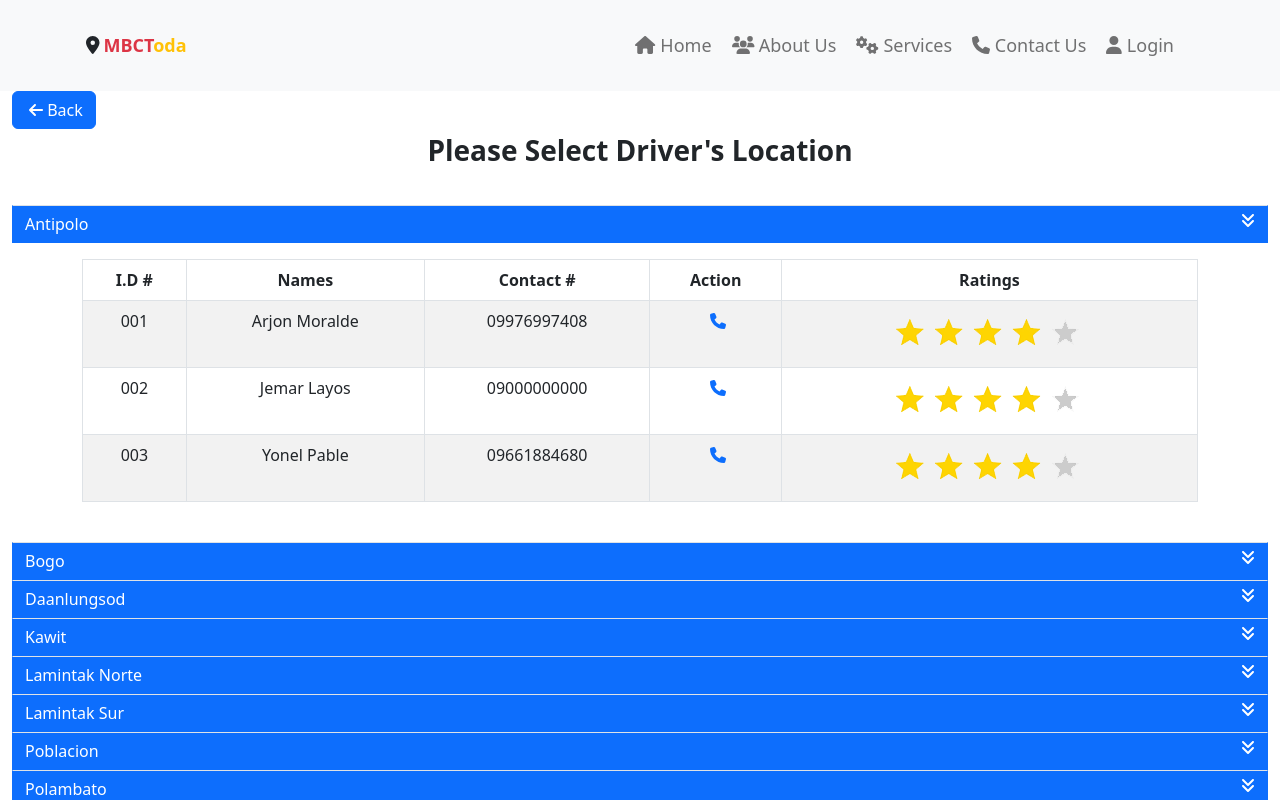
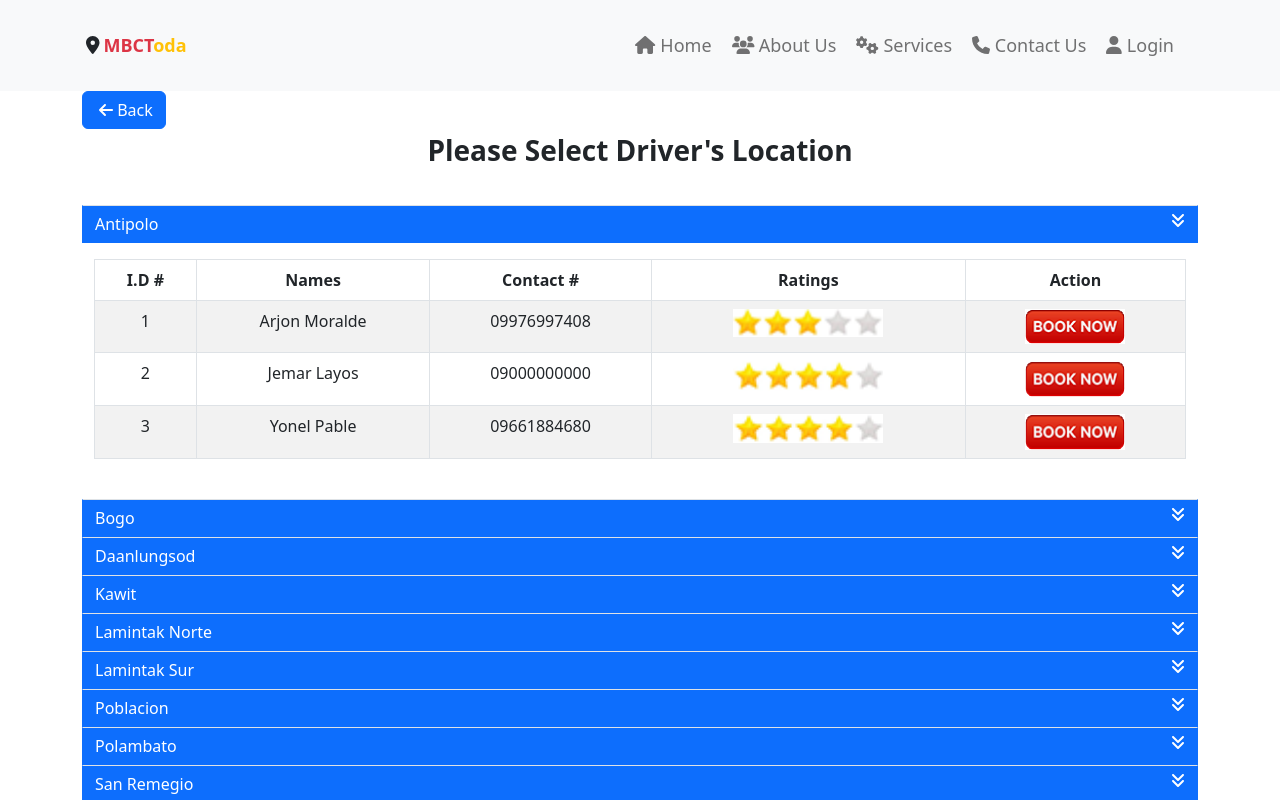
Before and after one commit to alaska25/mbctoda, a React (Create React App) app: page /memberlist in a window 1280 px wide. Both pictures are taken after a click on the button "Antipolo". Shown: the top 800 px of the page. Built offline with nearby package versions, Linux system fonts and the light colour scheme; no server answers; a web font is replaced by a local one.

Commit message:
updated code

```diff
--- a/src/pages/Antipolo.js
+++ b/src/pages/Antipolo.js
@@ -4,6 +4,9 @@ import Table from 'react-bootstrap/Table';
 import { Link } from "react-router-dom";
 import { faPhone, faArrowLeft, faAnglesDown } from "@fortawesome/free-solid-svg-icons";
 import { FontAwesomeIcon } from "@fortawesome/react-fontawesome";
+import img10 from "./images/book.png"
+import img11 from "./images/3star.png"
+import img12 from "./images/4star.png"
 export default function Antipolo(){
 	const [open, setOpen] = useState(false);
 	return(
@@ -26,31 +29,31 @@ export default function Antipolo(){
 			          		          <th>I.D&nbsp;#</th>
 			          		          <th>Names</th>
 			          		          <th>Contact #</th>
+			          		          <th>Ratings</th>
 			          		          <th>Action</th>
-			          		          <th>Ratings</th>
 			          		        </tr>
 			          		      </thead>
 			          		      <tbody>
 			          		        <tr>
-			          		          <td>001</td>
+			          		          <td>1</td>
 			          		          <td>Arjon Moralde</td>
 			          		          <td>09976997408</td>
-			          		          <td><a href="tel:09976997408"><FontAwesomeIcon icon={faPhone} className="ms-1"></FontAwesomeIcon></a></td>
-			          		           <td><img src="./images/4star.png" alt="ratings" className="img-fluid"/></td>
+			          		          <td><img src={img11} width="150" fluid/></td>
+			          		          <td><a href="tel:09976997408"><img src={img10} width="100" fluid/></a></td>
 			          		        </tr>
 			          		        <tr>
-			          		          <td>002</td>
+			          		          <td>2</td>
 			          		          <td>Jemar Layos</td>
 			          		          <td>09000000000</td>
-			          		          <td><a href="tel:09976997408"><FontAwesomeIcon icon={faPhone} className="ms-1"></FontAwesomeIcon></a></td>
-			          		           <td><img src="./images/4star.png" alt="ratings" className="img-fluid"/></td>
+			          		          <td><img src={img12} width="150" fluid/></td>
+			          		          <td><a href="tel:09000000000"><img src={img10} width="100" fluid/></a></td>
 			          		        </tr>
 			          		        <tr>
-			          		          <td>003</td>
+			          		          <td>3</td>
 			          		          <td>Yonel Pable</td>
 			          		          <td>09661884680</td>
-			          		          <td><a href="tel:09661884680"><FontAwesomeIcon icon={faPhone} className="ms-1"></FontAwesomeIcon></a></td>
-			          		           <td><img src="./images/4star.png" alt="ratings" className="img-fluid"/></td>
+			          		          <td><img src={img12} width="150" fluid/></td>
+			          		          <td><a href="tel:09661884680"><img src={img10} width="100" fluid/></a></td>
 			          		        </tr>
 
 			          		      </tbody>
--- a/src/pages/Bogo.js
+++ b/src/pages/Bogo.js
@@ -4,6 +4,9 @@ import Table from 'react-bootstrap/Table';
 import { Link } from "react-router-dom";
 import { faPhone, faArrowLeft, faAnglesDown } from "@fortawesome/free-solid-svg-icons";
 import { FontAwesomeIcon } from "@fortawesome/react-fontawesome";
+import img10 from "./images/book.png"
+import img11 from "./images/3star.png"
+import img12 from "./images/4star.png"
 export default function Bogo(){
 	const [open, setOpen] = useState(false);
 	return(
@@ -26,31 +29,31 @@ export default function Bogo(){
 			          		          <th>I.D&nbsp;#</th>
 			          		          <th>Names</th>
 			          		          <th>Contact #</th>
+			          		          <th>Ratings</th>
 			          		          <th>Action</th>
-			          		          <th>Ratings</th>
 			          		        </tr>
 			          		      </thead>
 			          		      <tbody>
 			          		        <tr>
-			          		          <td>001</td>
+			          		          <td>1</td>
 			          		          <td>Dennis</td>
 			          		          <td>09655866689</td>
-			          		          <td><a href="tel:09655866689"><FontAwesomeIcon icon={faPhone} className="ms-1"></FontAwesomeIcon></a></td>
-			          		           <td><img src="./images/4star.png" alt="ratings" className="img-fluid"/></td>
+			          		          <td><img src={img12} width="150" fluid/></td>
+			          		          <td><a href="tel:09655866689"><img src={img10} width="100" fluid/></a></td>
 			          		        </tr>
 			          		        <tr>
-			          		          <td>002</td>
+			          		          <td>2</td>
 			          		          <td>Quirico Camay</td>
 			          		          <td>09561135550</td>
-			          		          <td><a href="tel:09561135550"><FontAwesomeIcon icon={faPhone} className="ms-1"></FontAwesomeIcon></a></td>
-			          		           <td><img src="./images/4star.png" alt="ratings" className="img-fluid"/></td>
+			          		          <td><img src={img11} width="150" fluid/></td>
+			          		          <td><a href="tel:09561135550"><img src={img10} width="100" fluid/></a></td>
 			          		        </tr>
 			          		        <tr>
-			          		          <td>003</td>
+			          		          <td>3</td>
 			          		          <td>Joel Estorba</td>
 			          		          <td>09263102985</td>
-			          		          <td><a href="tel:09561135550"><FontAwesomeIcon icon={faPhone} className="ms-1"></FontAwesomeIcon></a></td>
-			          		           <td><img src="./images/4star.png" alt="ratings" className="img-fluid"/></td>
+			          		          <td><img src={img11} width="150" fluid/></td>
+			          		          <td><a href="tel:09263102985"><img src={img10} width="100" fluid/></a></td>
 			          		        </tr>
 
 
--- a/src/pages/Daanlungsod.js
+++ b/src/pages/Daanlungsod.js
@@ -4,6 +4,9 @@ import Table from 'react-bootstrap/Table';
 import { Link } from "react-router-dom";
 import { faPhone, faArrowLeft, faAnglesDown } from "@fortawesome/free-solid-svg-icons";
 import { FontAwesomeIcon } from "@fortawesome/react-fontawesome";
+import img10 from "./images/book.png"
+import img11 from "./images/3star.png"
+import img12 from "./images/4star.png"
 export default function Daanlungsod(){
 	const [open, setOpen] = useState(false);
 	return(
@@ -26,38 +29,38 @@ export default function Daanlungsod(){
 			          		          <th>I.D&nbsp;#</th>
 			          		          <th>Names</th>
 			          		          <th>Contact #</th>
+			          		          <th>Ratings</th>
 			          		          <th>Action</th>
-			          		          <th>Ratings</th>
 			          		        </tr>
 			          		      </thead>
 			          		      <tbody>
 			          		        <tr>
-			          		          <td>001</td>
+			          		          <td>1</td>
 			          		          <td>Ben Baring</td>
 			          		          <td>09261263719</td>
-			          		          <td><a href="tel:09261263719"><FontAwesomeIcon icon={faPhone} className="ms-1"></FontAwesomeIcon></a></td>
-			          		           <td><img src="./images/4star.png" alt="ratings" className="img-fluid"/></td>
+			          		          <td><img src={img12} width="150" fluid/></td>
+			          		          <td><a href="tel:09261263719"><img src={img10} width="100" fluid/></a></td>
 			          		        </tr>
 			          		        <tr>
-			          		          <td>002</td>
+			          		          <td>2</td>
 			          		          <td>Marvin Baring</td>
 			          		          <td>09222090957</td>
-			          		          <td><a href="tel:09222090957"><FontAwesomeIcon icon={faPhone} className="ms-1"></FontAwesomeIcon></a></td>
-			          		           <td><img src="./images/4star.png" alt="ratings" className="img-fluid"/></td>
+			          		          <td><img src={img12} width="150" fluid/></td>
+			          		          <td><a href="tel:09222090957"><img src={img10} width="100" fluid/></a></td>
 			          		        </tr>
 			          		        <tr>
-			          		          <td>003</td>
+			          		          <td>3</td>
 			          		          <td>Amando Villegas</td>
 			          		          <td>09324711214</td>
-			          		          <td><a href="tel:09324711214"><FontAwesomeIcon icon={faPhone} className="ms-1"></FontAwesomeIcon></a></td>
-			          		           <td><img src="./images/4star.png" alt="ratings" className="img-fluid"/></td>
+			          		          <td><img src={img12} width="150" fluid/></td>
+			          		          <td><a href="tel:09324711214"><img src={img10} width="100" fluid/></a></td>
 			          		        </tr>
 			          		        <tr>
-			          		          <td>004</td>
+			          		          <td>4</td>
 			          		          <td>Joselito Chua</td>
 			          		          <td>09184789095</td>
-			          		          <td><a href="tel:09184789095"><FontAwesomeIcon icon={faPhone} className="ms-1"></FontAwesomeIcon></a></td>
-			          		           <td><img src="./images/4star.png" alt="ratings" className="img-fluid"/></td>
+			          		          <td><img src={img12} width="150" fluid/></td>
+			          		          <td><a href="tel:09184789095"><img src={img10} width="100" fluid/></a></td>
 			          		        </tr>
 
 			          		      </tbody>
--- a/src/pages/Kawit.js
+++ b/src/pages/Kawit.js
@@ -4,6 +4,9 @@ import Table from 'react-bootstrap/Table';
 import { Link } from "react-router-dom";
 import { faPhone, faArrowLeft, faAnglesDown } from "@fortawesome/free-solid-svg-icons";
 import { FontAwesomeIcon } from "@fortawesome/react-fontawesome";
+import img10 from "./images/book.png"
+import img11 from "./images/3star.png"
+import img12 from "./images/4star.png"
 export default function Kawit(){
 	const [open, setOpen] = useState(false);
 	return(
@@ -26,31 +29,31 @@ export default function Kawit(){
 			          		          <th>I.D&nbsp;#</th>
 			          		          <th>Names</th>
 			          		          <th>Contact #</th>
+			          		          <th>Ratings</th>
 			          		          <th>Action</th>
-			          		          <th>Ratings</th>
 			          		        </tr>
 			          		      </thead>
 			          		      <tbody>
 			          		        <tr>
-			          		          <td>001</td>
+			          		          <td>1</td>
 			          		          <td>Lunie Apas</td>
 			          		          <td>09050651099</td>
-			          		          <td><a href="tel:09050651099"><FontAwesomeIcon icon={faPhone} className="ms-1"></FontAwesomeIcon></a></td>
-			          		           <td><img src="./images/4star.png" alt="ratings" className="img-fluid"/></td>
+			          		          <td><img src={img12} width="150" fluid/></td>
+			          		          <td><a href="tel:09050651099"><img src={img10} width="100" fluid/></a></td>
 			          		        </tr>
 			          		        <tr>
-			          		          <td>002</td>
+			          		          <td>2</td>
 			          		          <td>Vicente Sabang</td>
 			          		          <td>09293272892</td>
-			          		          <td><a href="tel:09293272892"><FontAwesomeIcon icon={faPhone} className="ms-1"></FontAwesomeIcon></a></td>
-			          		           <td><img src="./images/4star.png" alt="ratings" className="img-fluid"/></td>
+			          		          <td><img src={img12} width="150" fluid/></td>
+			          		          <td><a href="tel:09293272892"><img src={img10} width="100" fluid/></a></td>
 			          		        </tr>
 			          		        <tr>
-			          		          <td>003</td>
+			          		          <td>3</td>
 			          		          <td>Richard DelaPena</td>
 			          		          <td>09066329982</td>
-			          		          <td><a href="tel:09066329982"><FontAwesomeIcon icon={faPhone} className="ms-1"></FontAwesomeIcon></a></td>
-			          		           <td><img src="./images/4star.png" alt="ratings" className="img-fluid"/></td>
+			          		          <td><img src={img12} width="150" fluid/></td>
+			          		          <td><a href="tel:09066329982"><img src={img10} width="100" fluid/></a></td>
 			          		        </tr>
 
 			          		      </tbody>
--- a/src/pages/LamintakNorte.js
+++ b/src/pages/LamintakNorte.js
@@ -4,6 +4,9 @@ import Table from 'react-bootstrap/Table';
 import { Link } from "react-router-dom";
 import { faPhone, faArrowLeft, faAnglesDown } from "@fortawesome/free-solid-svg-icons";
 import { FontAwesomeIcon } from "@fortawesome/react-fontawesome";
+import img10 from "./images/book.png"
+import img11 from "./images/3star.png"
+import img12 from "./images/4star.png"
 export default function LamintakNorte(){
 	const [open, setOpen] = useState(false);
 	return(
@@ -26,8 +29,8 @@ export default function LamintakNorte(){
 			          		          <th>I.D&nbsp;#</th>
 			          		          <th>Names</th>
 			          		          <th>Contact #</th>
+			          		          <th>Ratings</th>
 			          		          <th>Action</th>
-			          		          <th>Ratings</th>
 			          		        </tr>
 			          		      </thead>
 			          		      <tbody>
@@ -35,29 +38,29 @@ export default function LamintakNorte(){
 			          		          <td>1</td>
 			          		          <td>Rolando Cabagte</td>
 			          		          <td>09319196196</td>
-			          		          <td><a href="tel:09319196196"><FontAwesomeIcon icon={faPhone} className="ms-1"></FontAwesomeIcon></a></td>
-			          		           <td><img src="./images/4star.png" alt="ratings" className="img-fluid"/></td>
+			          		          <td><img src={img12} width="150" fluid/></td>
+			          		          <td><a href="tel:09319196196"><img src={img10} width="100" fluid/></a></td>
 			          		        </tr>
 			          		        <tr>
 			          		          <td>2</td>
 			          		          <td>Paulino Ursonal</td>
 			          		          <td>09511347137</td>
-			          		          <td><a href="tel:09511347137"><FontAwesomeIcon icon={faPhone} className="ms-1"></FontAwesomeIcon></a></td>
-			          		           <td><img src="./images/4star.png" alt="ratings" className="img-fluid"/></td>
+			          		          <td><img src={img12} width="150" fluid/></td>
+			          		          <td><a href="tel:09511347137"><img src={img10} width="100" fluid/></a></td>
 			          		        </tr>
 			          		        <tr>
 			          		          <td>3</td>
 			          		          <td>Fred Cortes</td>
 			          		          <td>09973853491</td>
-			          		          <td><a href="tel:09973853491"><FontAwesomeIcon icon={faPhone} className="ms-1"></FontAwesomeIcon></a></td>
-			          		           <td><img src="./images/4star.png" alt="ratings" className="img-fluid"/></td>
+			          		          <td><img src={img12} width="150" fluid/></td>
+			          		          <td><a href="tel:09973853491"><img src={img10} width="100" fluid/></a></td>
 			          		        </tr>
 			          		        <tr>
 			          		          <td>4</td>
 			          		          <td>Dario Yuson</td>
 			          		          <td>09551578464</td>
-			          		          <td><a href="tel:09551578464"><FontAwesomeIcon icon={faPhone} className="ms-1"></FontAwesomeIcon></a></td>
-			          		           <td><img src="./images/4star.png" alt="ratings" className="img-fluid"/></td>
+			          		          <td><img src={img12} width="150" fluid/></td>
+			          		          <td><a href="tel:09551578464"><img src={img10} width="100" fluid/></a></td>
 			          		        </tr>
 
 			          		      </tbody>
--- a/src/pages/LamintakSur.js
+++ b/src/pages/LamintakSur.js
@@ -4,6 +4,9 @@ import Table from 'react-bootstrap/Table';
 import { Link } from "react-router-dom";
 import { faPhone, faArrowLeft, faAnglesDown } from "@fortawesome/free-solid-svg-icons";
 import { FontAwesomeIcon } from "@fortawesome/react-fontawesome";
+import img10 from "./images/book.png"
+import img11 from "./images/3star.png"
+import img12 from "./images/4star.png"
 export default function LamintakSur(){
 	const [open, setOpen] = useState(false);
 	return(
@@ -26,8 +29,8 @@ export default function LamintakSur(){
 			          		          <th>I.D&nbsp;#</th>
 			          		          <th>Names</th>
 			          		          <th>Contact #</th>
+			          		          <th>Ratings</th>
 			          		          <th>Action</th>
-			          		          <th>Ratings</th>
 			          		        </tr>
 			          		      </thead>
 			          		      <tbody>
@@ -35,22 +38,22 @@ export default function LamintakSur(){
 			          		          <td>1</td>
 			          		          <td>Joselito Ogatis</td>
 			          		          <td>09973369633</td>
-			          		          <td><a href="tel:09973369633"><FontAwesomeIcon icon={faPhone} className="ms-1"></FontAwesomeIcon></a></td>
-			          		           <td><img src="./images/4star.png" alt="ratings" className="img-fluid"/></td>
+			          		          <td><img src={img12} width="150" fluid/></td>
+			          		          <td><a href="tel:09973369633"><img src={img10} width="100" fluid/></a></td>
 			          		        </tr>
 			          		        <tr>
 			          		          <td>2</td>
 			          		          <td>Guillermo Delarama</td>
 			          		          <td>09362614196</td>
-			          		          <td><a href="tel:09362614196"><FontAwesomeIcon icon={faPhone} className="ms-1"></FontAwesomeIcon></a></td>
-			          		           <td><img src="./images/4star.png" alt="ratings" className="img-fluid"/></td>
+			          		          <td><img src={img12} width="150" fluid/></td>
+			          		          <td><a href="tel:09362614196"><img src={img10} width="100" fluid/></a></td>
 			          		        </tr>
 			          		        <tr>
 			          		          <td>3</td>
 			          		          <td>Jaime Otid</td>
 			          		          <td>09065549009</td>
-			          		          <td><a href="tel:09065549009"><FontAwesomeIcon icon={faPhone} className="ms-1"></FontAwesomeIcon></a></td>
-			          		           <td><img src="./images/4star.png" alt="ratings" className="img-fluid"/></td>
+			          		          <td><img src={img12} width="150" fluid/></td>
+			          		          <td><a href="tel:09065549009"><img src={img10} width="100" fluid/></a></td>
 			          		        </tr>
 
 			          		      </tbody>
--- a/src/pages/Medellin.js
+++ b/src/pages/Medellin.js
@@ -4,7 +4,9 @@ import Table from 'react-bootstrap/Table';
 import { Link } from "react-router-dom";
 import { faPhone, faArrowLeft, faAnglesDown} from "@fortawesome/free-solid-svg-icons";
 import { FontAwesomeIcon } from "@fortawesome/react-fontawesome";
-
+import img10 from "./images/book.png"
+import img11 from "./images/3star.png"
+import img12 from "./images/4star.png"
 export default function Medellin(){
 	const [open, setOpen] = useState(false);
 	return(
@@ -27,53 +29,53 @@ export default function Medellin(){
 		          			          <th>I.D&nbsp;#</th>
 		          			          <th>Names</th>
 		          			          <th>Contact #</th>
+		          			          <th>Ratings</th>
 		          			          <th>Action</th>
-		          			          <th>Ratings</th>
 		          			        </tr>
 		          			      </thead>
 		          			      <tbody>
 
 		          			        <tr>
-		          			          <td>001</td>
+		          			          <td>1</td>
 		          			          <td>Wilson</td>
-		          			          <td></td>
-		          			          <td><a href="tel:09494135052"><FontAwesomeIcon icon={faPhone} className="ms-1"></FontAwesomeIcon></a></td>
-		          			           <td><img src="./images/4star.png" alt="ratings" className="img-fluid h-20"/></td>
+		          			          <td>09000000000</td>
+		          			          <td><img src={img11} width="150" fluid/></td>
+		          			          <td><a href="tel:09000000000"><img src={img10} width="100" fluid/></a></td>
 		          			        </tr>
 		          			        <tr>
-		          			          <td>002</td>
+		          			          <td>2</td>
 		          			          <td>Rogelio</td>
-		          			          <td></td>
-		          			          <td><a href="tel:09494135052"><FontAwesomeIcon icon={faPhone} className="ms-1"></FontAwesomeIcon></a></td>
-		          			           <td><img src="./images/4star.png" alt="ratings" className="img-fluid h-20"/></td>
+		          			          <td>09000000000</td>
+		          			          <td><img src={img11} width="150" fluid/></td>
+		          			          <td><a href="tel:09000000000"><img src={img10} width="100" fluid/></a></td>
 		          			        </tr>
 		          			        <tr>
-		          			          <td>003</td>
+		          			          <td>3</td>
 		          			          <td>Roselma</td>
-		          			          <td></td>
-		          			          <td><a href="tel:09494135052"><FontAwesomeIcon icon={faPhone} className="ms-1"></FontAwesomeIcon></a></td>
-		          			           <td><img src="./images/4star.png" alt="ratings" className="img-fluid h-20"/></td>
+		          			          <td>09000000000</td>
+		          			          <td><img src={img11} width="150" fluid/></td>
+		          			          <td><a href="tel:09000000000"><img src={img10} width="100" fluid/></a></td>
 		          			        </tr>
 		          			        <tr>
-		          			          <td>004</td>
+		          			          <td>4</td>
 		          			          <td>Mateo</td>
-		          			          <td></td>
-		          			          <td><a href="tel:09494135052"><FontAwesomeIcon icon={faPhone} className="ms-1"></FontAwesomeIcon></a></td>
-		          			           <td><img src="./images/4star.png" alt="ratings" className="img-fluid h-20"/></td>
+		          			          <td>09000000000</td>
+		          			          <td><img src={img11} width="150" fluid/></td>
+		          			          <td><a href="tel:09000000000"><img src={img10} width="100" fluid/></a></td>
 		          			        </tr>
 		          			        <tr>
-		          			          <td>005</td>
+		          			          <td>5</td>
 		          			          <td>Pedro</td>
-		          			          <td></td>
-		          			          <td><a href="tel:09494135052"><FontAwesomeIcon icon={faPhone} className="ms-1"></FontAwesomeIcon></a></td>
-		          			           <td><img src="./images/4star.png" alt="ratings" className="img-fluid h-20"/></td>
+		          			          <td>09000000000</td>
+		          			          <td><img src={img11} width="150" fluid/></td>
+		          			          <td><a href="tel:09000000000"><img src={img10} width="100" fluid/></a></td>
 		          			        </tr>
 		          			        <tr>
-		          			          <td>006</td>
+		          			          <td>6</td>
 		          			          <td>Bienes</td>
-		          			          <td></td>
-		          			          <td><a href="tel:09494135052"><FontAwesomeIcon icon={faPhone} className="ms-1"></FontAwesomeIcon></a></td>
-		          			           <td><img src="./images/4star.png" alt="ratings" className="img-fluid h-20"/></td>
+		          			          <td>09000000000</td>
+		          			          <td><img src={img11} width="150" fluid/></td>
+		          			          <td><a href="tel:09000000000"><img src={img10} width="100" fluid/></a></td>
 		          			        </tr>
 		          			      </tbody>
 		          			    </Table>
--- a/src/pages/MemberList.js
+++ b/src/pages/MemberList.js
@@ -22,7 +22,7 @@ export default function MemberList(){
 
 	<>
 
-		<div className="container-fluid">
+		<div className="container">
 			<Button as={Link} to="/" eventKey="/" className=" bg-primary"><FontAwesomeIcon icon={faArrowLeft} className="ms-1"></FontAwesomeIcon>&nbsp;Back</Button>
 			<h3 className="text-center fw-bold">Please Select Driver's Location</h3><br/>
 		  <Antipolo /><br/>
--- a/src/pages/Polambato.js
+++ b/src/pages/Polambato.js
@@ -4,6 +4,9 @@ import Table from 'react-bootstrap/Table';
 import { Link } from "react-router-dom";
 import { faPhone, faArrowLeft, faAnglesDown } from "@fortawesome/free-solid-svg-icons";
 import { FontAwesomeIcon } from "@fortawesome/react-fontawesome";
+import img10 from "./images/book.png"
+import img11 from "./images/3star.png"
+import img12 from "./images/4star.png"
 export default function Polambato(){
 	const [open, setOpen] = useState(false);
 	return(
@@ -26,17 +29,17 @@ export default function Polambato(){
 			          		          <th>I.D&nbsp;#</th>
 			          		          <th>Names</th>
 			          		          <th>Contact #</th>
+			          		          <th>Ratings</th>
 			          		          <th>Action</th>
-			          		          <th>Ratings</th>
 			          		        </tr>
 			          		      </thead>
 			          		      <tbody>
 			          		        <tr>
 			          		          <td>001</td>
-			          		          <td>Dennis</td>
-			          		          <td>09655866689</td>
-			          		          <td><a href="tel:09655866689"><FontAwesomeIcon icon={faPhone} className="ms-1"></FontAwesomeIcon></a></td>
-			          		           <td><img src="./images/4star.png" alt="ratings" className="img-fluid"/></td>
+			          		          <td>Unknown</td>
+			          		          <td>09000000000</td>
+			          		          <td><img src={img11} width="150" fluid/></td>
+			          		          <td><a href="tel:09000000000"><img src={img10} width="100" fluid/></a></td>
 			          		        </tr>
 
 			          		      </tbody>
--- a/src/pages/SanRemegio.js
+++ b/src/pages/SanRemegio.js
@@ -4,6 +4,9 @@ import Table from 'react-bootstrap/Table';
 import { Link } from "react-router-dom";
 import { faPhone, faArrowLeft, faAnglesDown} from "@fortawesome/free-solid-svg-icons";
 import { FontAwesomeIcon } from "@fortawesome/react-fontawesome";
+import img10 from "./images/book.png"
+import img11 from "./images/3star.png"
+import img12 from "./images/4star.png"
 export default function SanRemegio(){
 	const [open, setOpen] = useState(false);
 	return(
@@ -24,10 +27,10 @@ export default function SanRemegio(){
 			          		      <thead className="mt-5">
 			          		        <tr className="text-dark fw-bold">
 			          		          <th>I.D&nbsp;#</th>
-			          		          <th>Complete Name</th>
+			          		          <th>Names</th>
 			          		          <th>Contact #</th>
+			          		          <th>Ratings</th>
 			          		          <th>Action</th>
-			          		          <th>Ratings</th>
 			          		        </tr>
 			          		      </thead>
 			          		      <tbody>
@@ -35,7 +38,8 @@ export default function SanRemegio(){
 			          		          <td>001</td>
 			          		          <td>Unknown</td>
 			          		          <td>09000000000</td>
-			          		          <td><a href="tel:09324712415"><FontAwesomeIcon icon={faPhone} className="ms-1"></FontAwesomeIcon></a></td>
+			          		          <td><img src={img12} width="150" fluid/></td>
+			          		          <td><a href="tel:09000000000"><img src={img10} width="100" fluid/></a></td>
 			          		        </tr>
 			          		      </tbody>
 			          		    </Table>
```
Also changed, not shown: src/images/book.png (added), src/pages/images/book.png (added).
